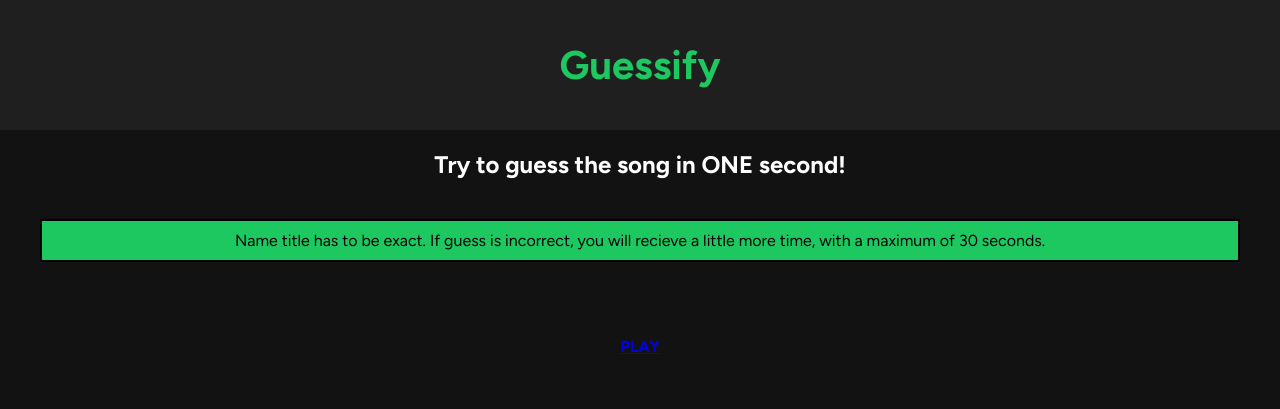
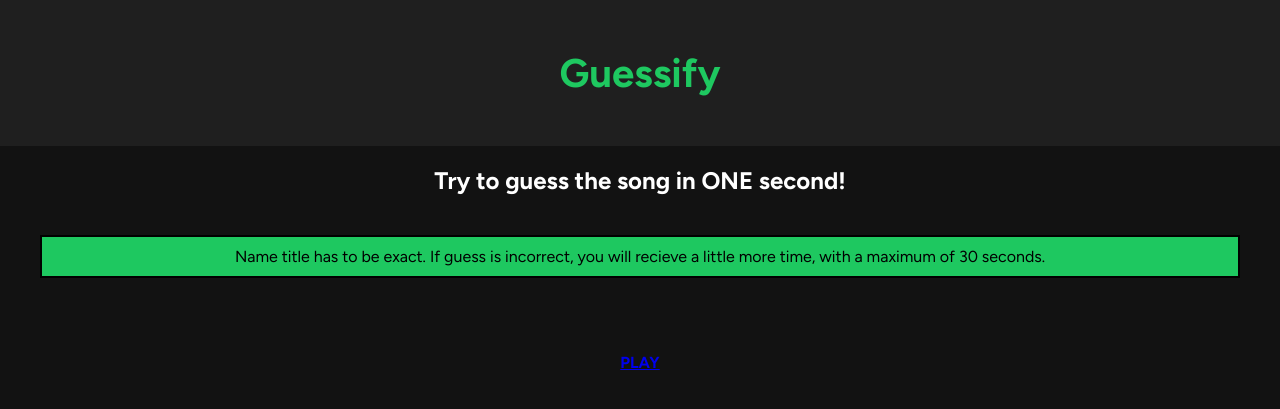
Before and after one commit to EthanMunoz03/Guessify, a Flask app: page / in a window 1280 px wide. Shown: the top 409 px of the page. Run offline with Flask 3, Linux system fonts and the light colour scheme.

Commit message:
tried fixing nav bar (didn't work)

```diff
--- a/static/style.css
+++ b/static/style.css
@@ -14,7 +14,6 @@ body {
     background-color: rgb(18, 18, 18);
     text-align: center;
     margin: 0;
-    padding: 0;
 }
 
 html {
@@ -30,7 +29,7 @@ h1 {
 
 nav {
     background-color: rgb(31, 31, 31);
-    padding: 0.5em 1em;
+    padding: 1em;
     margin: 0;
 }
 
```
